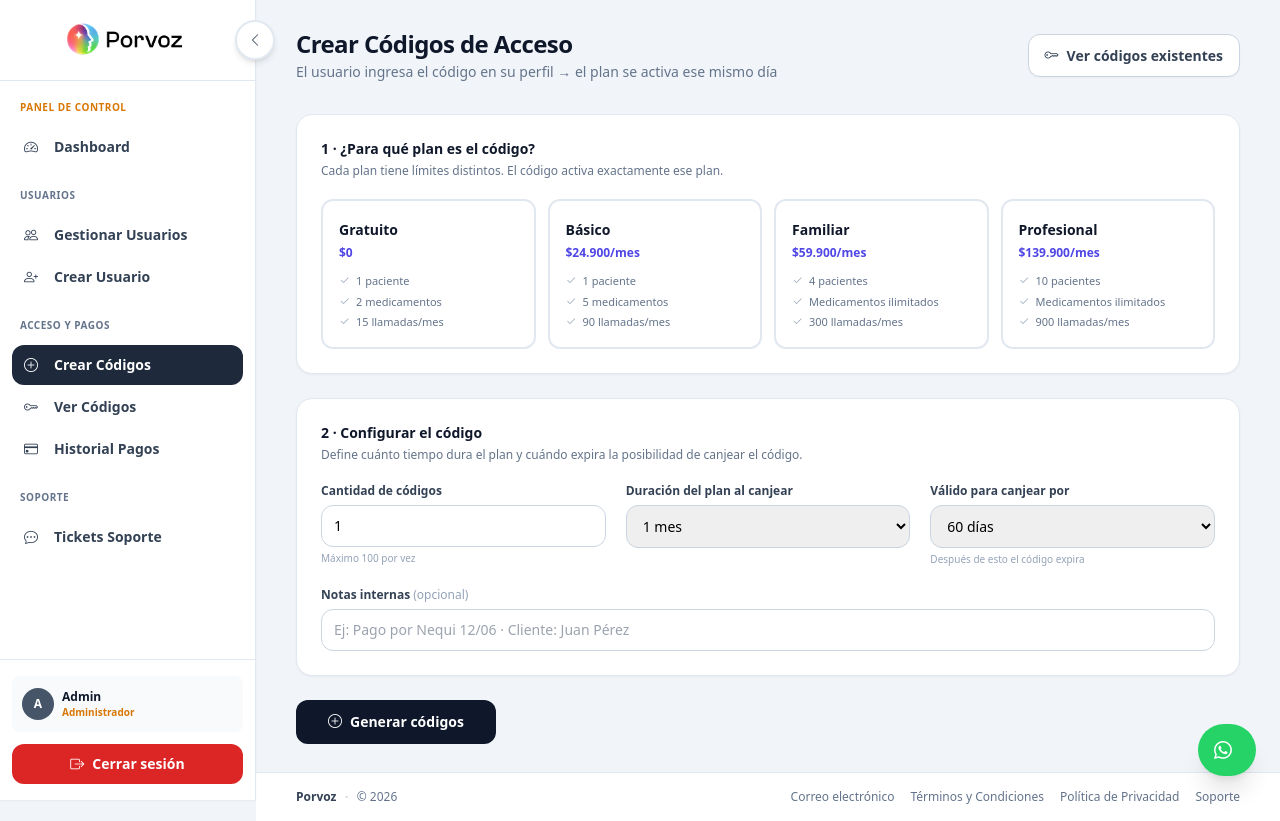
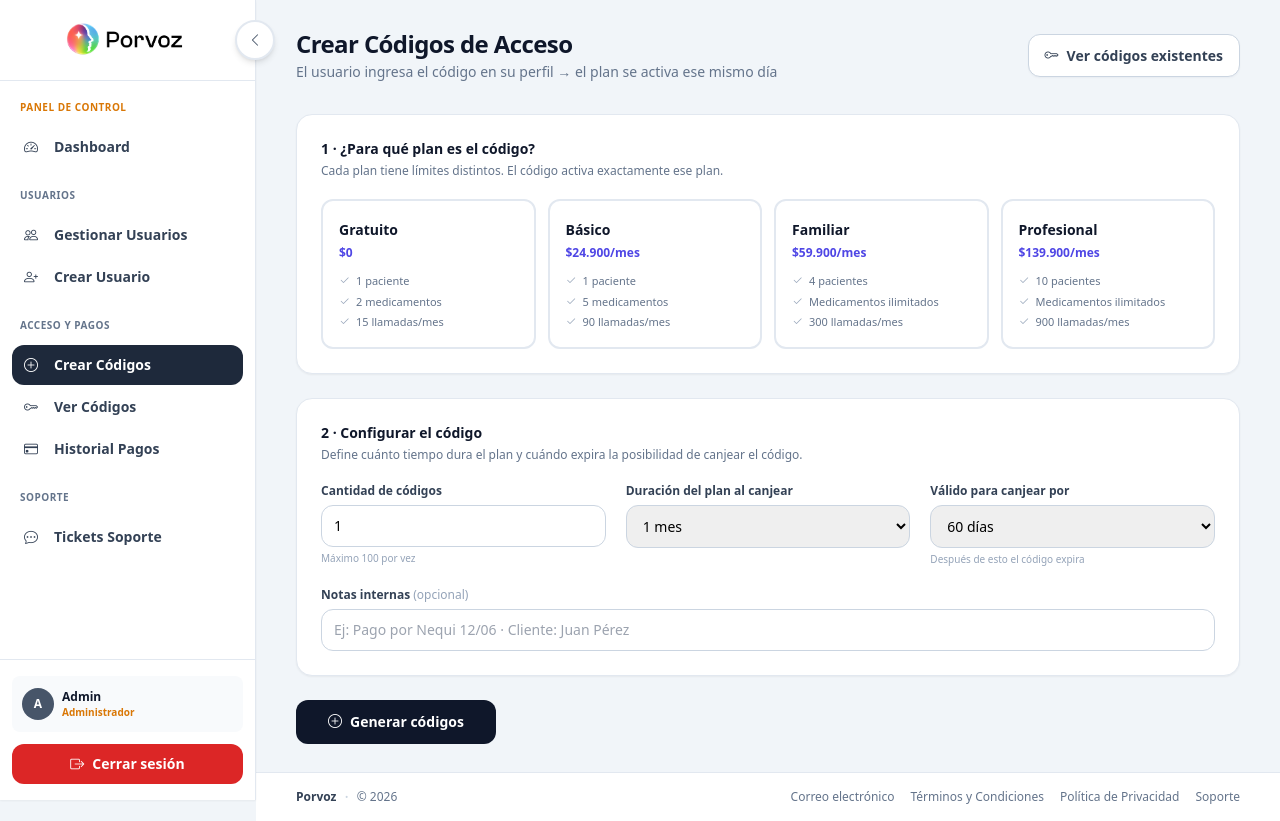
Before and after one commit to Porvoz/Porvoz_web, a Django app: page /admin-panel/codigos/crear/ in a window 1280 px wide. Run offline with Django 5.2, Linux system fonts and the light colour scheme; a user stored in the database is signed in; data comes from the database, SQL or seed files in the repository; parts of the project's set-up code (start-up, migrations or seed data) failed here and were passed over; some libraries are stand-ins or nearby versions.

Commit message:
fix: dejar solo botón WhatsApp en login, eliminar botón de Ayuda

```diff
--- a/porvoz/templates/base.html
+++ b/porvoz/templates/base.html
@@ -199,19 +199,18 @@
             {% elif dias_plan_restantes == 1 %}Tu plan vence mañana — contáctanos para renovar
             {% else %}Tu plan vence en {{ dias_plan_restantes }} días — contáctanos para renovar{% endif %}
         </span>
-        <a href="https://wa.me/573000000000?text=Hola+Porvoz,+quiero+renovar+mi+plan" target="_blank"
-            class="flex-shrink-0 bg-white/20 hover:bg-white/30 text-white text-xs font-bold px-3 py-1 rounded-full transition-colors">
-            Renovar por WhatsApp →
+        <a href="{% url 'crear_pago_manual' %}" class="flex-shrink-0 bg-white/20 hover:bg-white/30 text-white text-xs font-bold px-3 py-1 rounded-full transition-colors">
+            Renovar ahora →
         </a>
     </div>
     <div class="h-10"></div>
     {% endif %}
     {% endif %}
 
-    {% if user.is_authenticated %}
-    <!-- Botones flotantes — WhatsApp siempre visible, Soporte solo para usuarios -->
-    <div class="fixed bottom-6 right-6 z-50 flex flex-row gap-3 items-center">
-        <!-- WhatsApp (todos) -->
+    {% if not user.is_authenticated %}
+    <!-- Botones flotantes — Solo en login/registro (no autenticado) -->
+    <div class="fixed bottom-6 right-6 z-50 flex flex-col gap-3 items-end">
+        <!-- WhatsApp -->
         <a href="https://wa.me/573000000000?text=Hola+Porvoz,+necesito+ayuda" target="_blank"
             class="group flex items-center gap-2 bg-[#25D366] hover:bg-[#1ebe5d] text-white rounded-full shadow-xl transition-all duration-200 overflow-hidden"
             style="padding: 0.75rem 1rem;">
@@ -220,17 +219,6 @@
                 WhatsApp
             </span>
         </a>
-        {% if not user.is_staff %}
-        <!-- Soporte (solo usuarios normales) -->
-        <a href="{% url 'contactar_soporte' %}"
-            class="group flex items-center gap-2 bg-slate-900 hover:bg-slate-800 text-white rounded-full shadow-xl transition-all duration-200 overflow-hidden"
-            style="padding: 0.75rem 1rem;">
-            <i class="bi bi-headset text-lg flex-shrink-0"></i>
-            <span class="text-sm font-semibold whitespace-nowrap max-w-0 group-hover:max-w-xs overflow-hidden transition-all duration-300 ease-in-out">
-                Soporte
-            </span>
-        </a>
-        {% endif %}
     </div>
     {% endif %}
 
```
